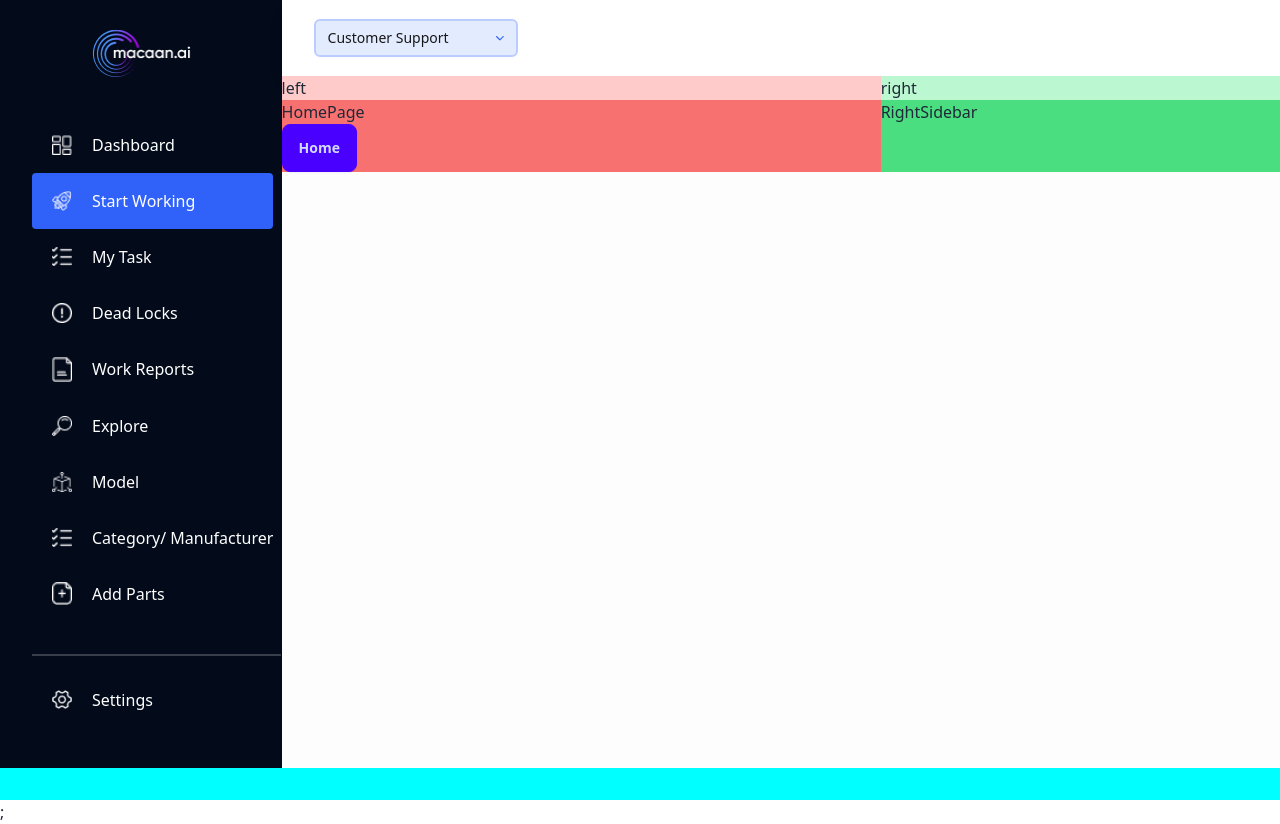
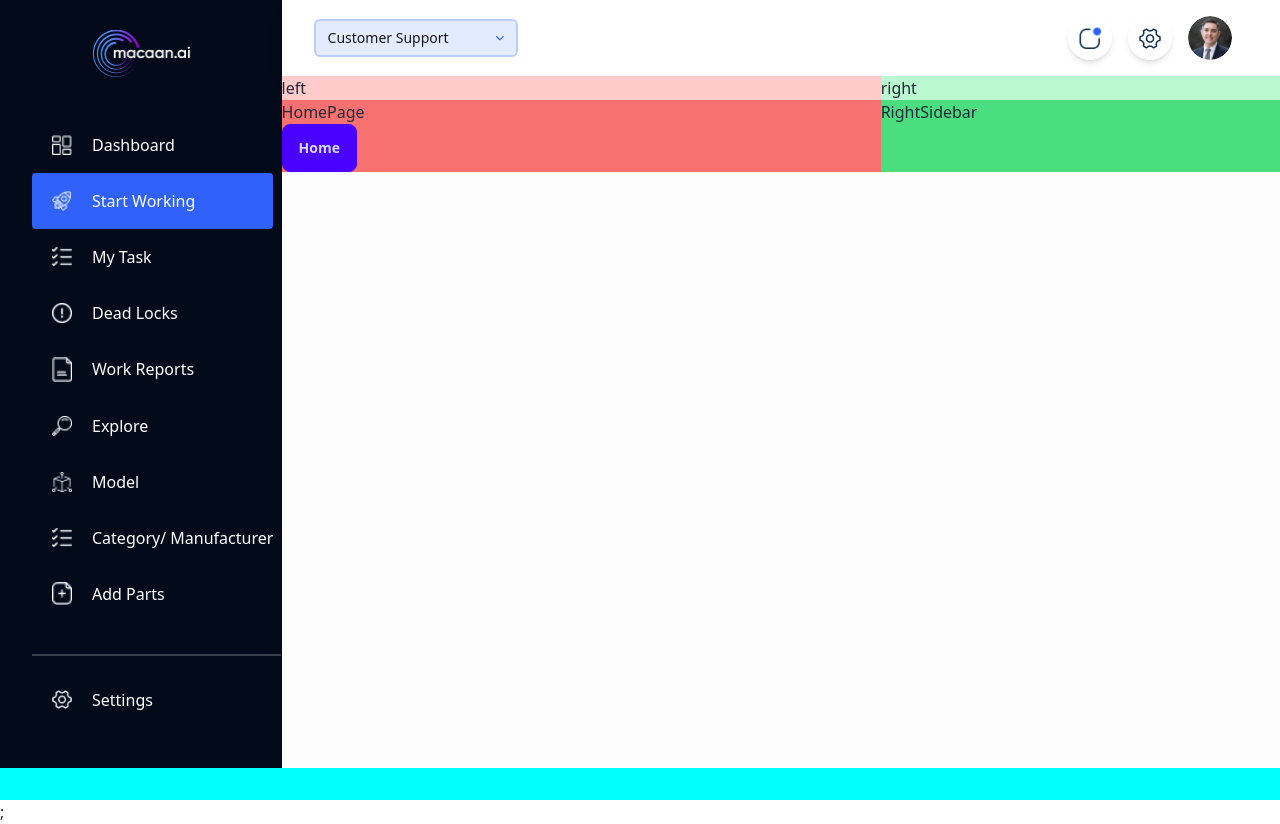
Before and after one commit to roushan-sheik/macaan-ai, a Next.js app: page / in a window 1280 px wide. Built offline with nearby package versions, Linux system fonts and the light colour scheme.

Commit message:
add: desktop navbar

```diff
--- a/src/components/dahboard/main/Navbar.tsx
+++ b/src/components/dahboard/main/Navbar.tsx
@@ -16,14 +16,36 @@ const Navbar = () => {
           />
         </div>
       </div>
-      {/* right side profile and settings container  */}
-      <div className="flex items-center gap-4">
+      {/* right side profile and settings container ================> */}
+      <div className="flex items-center gap-4 mr-12">
         {/* item 1  */}
-        <div></div>
+        <div className="flex justify-center cursor-pointer items-center border-[#FEFEFE] border size-[2.75rem] rounded-full shadow-md">
+          <Image
+            src={"/icons/endicator.png"}
+            width={22}
+            height={22}
+            alt="Icon"
+          />
+        </div>
         {/* item 2  */}
-        <div></div>
+        <div className="flex justify-center cursor-pointer items-center border-[#FEFEFE] border size-[2.75rem] rounded-full shadow-md">
+          <Image
+            src={"/icons/elements.png"}
+            width={22}
+            height={22}
+            alt="Icon"
+          />
+        </div>
         {/* item 3  */}
-        <div></div>
+        <div className="flex justify-center size-[2.75rem] overflow-hidden  items-cente rounded-full  ">
+          <Image
+            className="w-full h-full rounded-full object-cover"
+            src={"/assets/person.JPEG"}
+            width={44}
+            height={44}
+            alt="Icon"
+          />
+        </div>
       </div>
     </div>
   );
```
Also changed, not shown: public/assets/person.jpeg (added), public/icons/elements.png (added).
